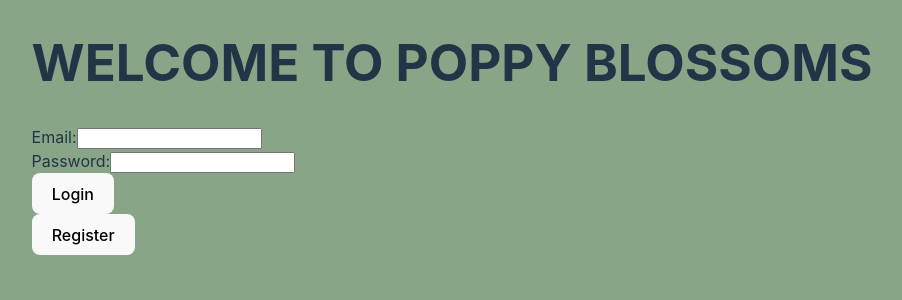
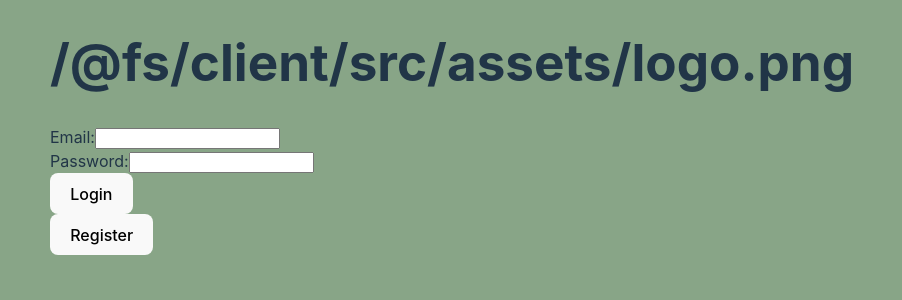
Before and after one commit to billiswruce/flowershop, a React (Vite) app in the folder client/: page / in a window 1280 px wide. Shown: the top 300 px of the page, without its empty margins (188-1090 px from the left). Built offline with nearby package versions, Linux system fonts and the light colour scheme; no server answers.

Commit message:
moved folders to src

```diff
--- a/client/pages/Home.tsx
+++ b/client/src/pages/Home.tsx
@@ -1,7 +1,8 @@
 import { useState, useEffect } from "react";
 import { Registration } from "../components/Registration";
 import { Login } from "../components/Login";
-import { useNavigate } from "react-router-dom"; // Importera useNavigate från React Router
+import { useNavigate } from "react-router-dom";
+import logo from "../assets/logo.png";
 
 export const Home = () => {
   const [user, setUser] = useState<string>("");
@@ -34,7 +35,7 @@ export const Home = () => {
 
   return (
     <div>
-      <h1>{user ? `INLOGGAD ${user}` : "WELCOME TO POPPY BLOSSOMS"}</h1>
+      <h1>{user ? `INLOGGAD ${user}` : logo}</h1>
       {!user && (
         <>
           {isRegistering ? (
```
Also changed, not shown: client/Router.tsx (+6 -6 lines), client/src/components/Login.tsx (renamed from client/components/Login.tsx), client/src/components/Logout.tsx (renamed from client/components/Logout.tsx), client/src/components/Registration.tsx (renamed from client/components/Registration.tsx), client/src/img/logo.png (added), client/src/pages/Cancellation.tsx (renamed from client/pages/Cancellation.tsx), client/src/pages/Confirmation.tsx (renamed from client/pages/Confirmation.tsx), client/src/pages/NotFound.tsx (renamed from client/pages/NotFound.tsx), client/src/pages/Payment.tsx (renamed from client/pages/Payment.tsx), client/src/pages/Shopping.tsx (renamed from client/pages/Shopping.tsx).
